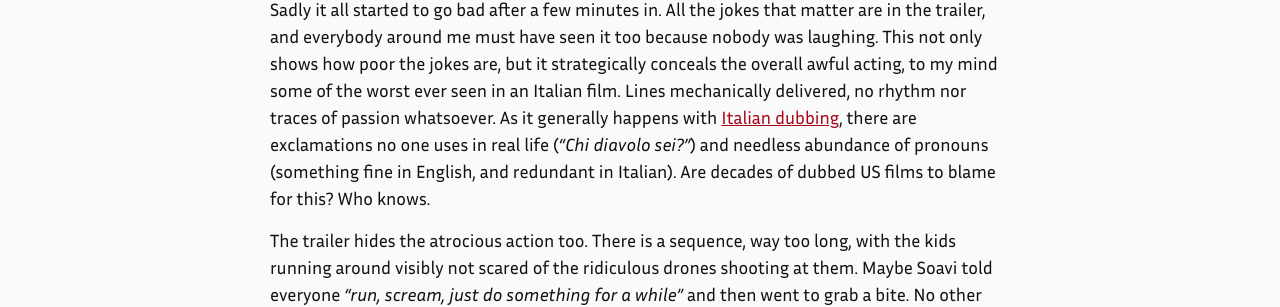
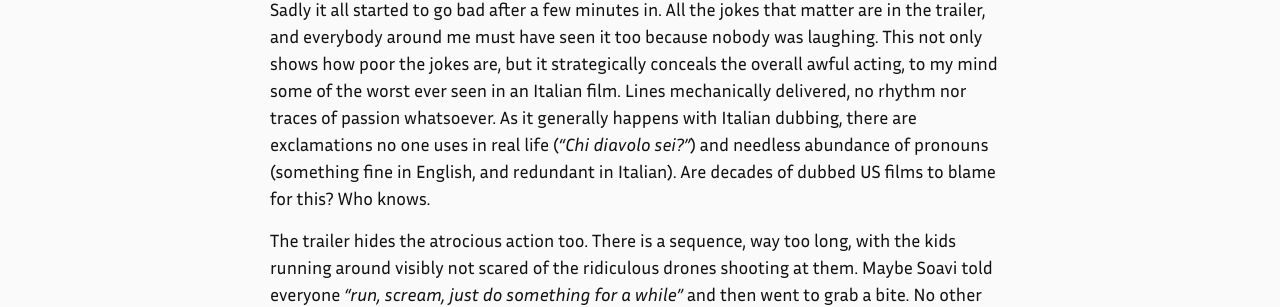
Before and after one commit to manuel-uberti/filmsinwords, a Jekyll site: the page built from _posts/2019-01-02-befana.md, in a window 1280 px wide. Shown: the part 889-1196 px from the top of the page. Built offline with Jekyll 4.4.1, drawn with Linux system fonts in a browser that asks for light colours; some of the changed lines change nothing that is shown.

Commit message:
Remove dead link

```diff
--- a/_posts/2019-01-02-befana.md
+++ b/_posts/2019-01-02-befana.md
@@ -30,11 +30,10 @@ are in the trailer, and everybody around me must have seen it too because nobody
 was laughing. This not only shows how poor the jokes are, but it strategically
 conceals the overall awful acting, to my mind some of the worst ever seen in an
 Italian film. Lines mechanically delivered, no rhythm nor traces of passion
-whatsoever. As it generally happens with [Italian
-dubbing](https://www.filmsinwords.eu/cinephilia/2016/03/17/ondubbing.html),
-there are exclamations no one uses in real life (*“Chi diavolo sei?”*) and
-needless abundance of pronouns (something fine in English, and redundant in
-Italian). Are decades of dubbed US films to blame for this? Who knows.
+whatsoever. As it generally happens with Italian dubbing, there are exclamations
+no one uses in real life (*“Chi diavolo sei?”*) and needless abundance of
+pronouns (something fine in English, and redundant in Italian). Are decades of
+dubbed US films to blame for this? Who knows.
 
 The trailer hides the atrocious action too. There is a sequence, way too long,
 with the kids running around visibly not scared of the ridiculous drones
```
